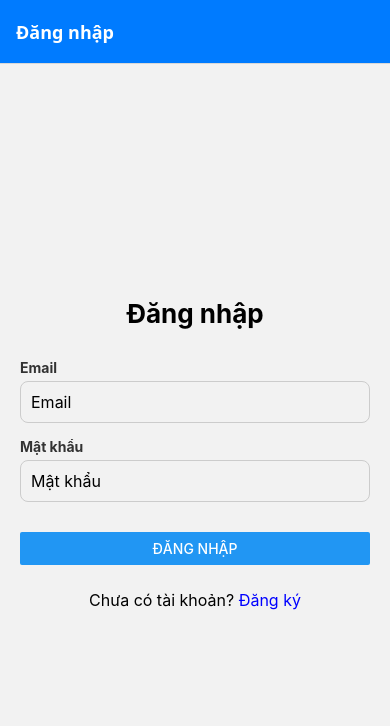
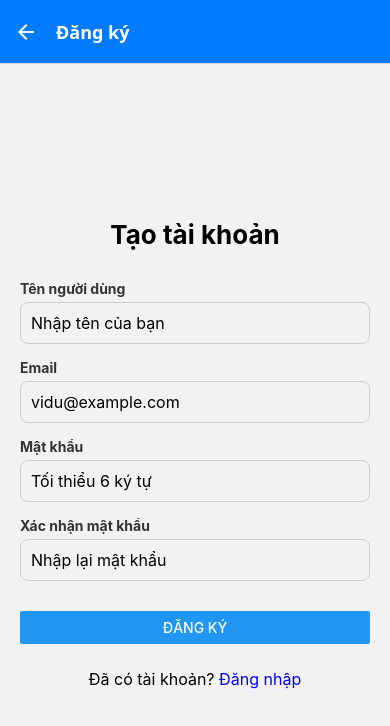
Before and after one commit to longdn81/user-mangagement, a React Native app: screen /Register in a window 390 px wide. Shown: the top 726 px of the page. Built offline with nearby package versions, Linux system fonts and the light colour scheme.

Commit message:
register-logout

```diff
--- a/components/InputField.tsx
+++ b/components/InputField.tsx
@@ -1,7 +1,7 @@
 import React from "react";
-import { View, Text, TextInput, StyleSheet } from "react-native";
+import { View, Text, TextInput, StyleSheet ,TextInputProps} from "react-native";
 
-interface InputProps {
+interface InputProps extends TextInputProps {
   label: string;
   value: string;
   onChangeText: (text: string) => void;
--- a/navigation/AppNavigator.tsx
+++ b/navigation/AppNavigator.tsx
@@ -1,14 +1,41 @@
 import React from "react";
 import { NavigationContainer } from "@react-navigation/native";
 import { createNativeStackNavigator } from "@react-navigation/native-stack";
+import { View, TouchableOpacity, Alert } from "react-native";
+import { Ionicons } from "@expo/vector-icons";
 
 import LoginScreen from "../screens/LoginScreen";
-// import RegisterScreen from "../screens/RegisterScreen";
+import RegisterScreen from "../screens/RegisterScreen";
 import UserListScreen from "../screens/UserListScreen";
 import AddUserScreen from "../screens/AddUserScreen";
 import EditUserScreen from "../screens/EditUserScreen";
 
 const Stack = createNativeStackNavigator();
+// Hàm xử lý đăng xuất
+const handleLogout = (navigation: any) => {
+  Alert.alert(
+    "Đăng xuất", // Tiêu đề
+    "Bạn có chắc chắn muốn đăng xuất?", // Thông báo
+    [
+      // Nút 1: Hủy
+      {
+        text: "Hủy",
+        style: "cancel",
+      },
+      // Nút 2: OK (Đăng xuất)
+      {
+        text: "OK",
+        onPress: () => {
+          // Reset stack và quay về màn hình Login
+          navigation.reset({
+            index: 0,
+            routes: [{ name: "Login" }],
+          });
+        },
+      },
+    ]
+  );
+};
 
 export default function AppNavigator() {
   return (
@@ -26,15 +53,28 @@ export default function AppNavigator() {
           component={LoginScreen}
           options={{ title: "Đăng nhập" }}
         />
-        {/* <Stack.Screen
+        <Stack.Screen
           name="Register"
           component={RegisterScreen}
           options={{ title: "Đăng ký" }}
-        /> */}
+        />
         <Stack.Screen
           name="UserList"
           component={UserListScreen}
-          options={{ title: "Danh sách người dùng" }}
+          options={({ navigation }) => ({
+            title: "Danh sách người dùng",
+            headerRight: () => (
+              <View style={{ flexDirection: "row" }}>
+                {/* Nút Đăng xuất */}
+                <TouchableOpacity
+                  style={{ marginRight: 10 }}
+                  onPress={() => handleLogout(navigation)} // Gọi hàm
+                >
+                  <Ionicons name="log-out-outline" size={28} color="white" />
+                </TouchableOpacity>
+              </View>
+            ),
+          })}
         />
         <Stack.Screen
           name="AddUser"
--- /dev/null
+++ b/screens/RegisterScreen.tsx
@@ -0,0 +1,138 @@
+import React, { useState } from "react";
+import {
+  View,
+  Text,
+  Button,
+  Alert,
+  StyleSheet,
+  TouchableOpacity,
+  ScrollView, // Thêm ScrollView để tránh che khuất khi bàn phím hiện
+} from "react-native";
+import InputField from "../components/InputField"; // Import component
+import { getDatabase, ref, get, set, push, query, orderByChild, equalTo } from "firebase/database";
+import { getApp } from "firebase/app";
+
+export default function RegisterScreen({ navigation }: any) {
+  const [username, setUsername] = useState("");
+  const [email, setEmail] = useState("");
+  const [password, setPassword] = useState("");
+  const [confirmPassword, setConfirmPassword] = useState("");
+
+  const handleRegister = async () => {
+    // 1. Kiểm tra các trường rỗng
+    if (!username || !email || !password || !confirmPassword) {
+      Alert.alert("Lỗi", "Vui lòng nhập đầy đủ thông tin");
+      return;
+    }
+
+    // 2. Kiểm tra mật khẩu khớp
+    if (password !== confirmPassword) {
+      Alert.alert("Lỗi", "Mật khẩu xác nhận không khớp!");
+      return;
+    }
+
+    try {
+      const db = getDatabase(getApp());
+      const usersRef = ref(db, "/"); // Giả định node là "users"
+
+      // 3. Kiểm tra xem email đã tồn tại chưa
+      // Cách hiệu quả hơn là dùng query thay vì get() toàn bộ
+      const emailQuery = query(usersRef, orderByChild("email"), equalTo(email));
+      const snapshot = await get(emailQuery);
+
+      if (snapshot.exists()) {
+        // Nếu snapshot có dữ liệu, nghĩa là email đã tồn tại
+        Alert.alert("Lỗi", "Email này đã được đăng ký. Vui lòng sử dụng email khác.");
+        return;
+      }
+
+      // 4. Nếu email chưa tồn tại, tạo người dùng mới
+      const newUserRef = push(usersRef); // Tạo ID duy nhất
+      await set(newUserRef, {
+        username: username,
+        email: email,
+        password: password, // Cảnh báo: Lưu mật khẩu plain text!
+        deleted: false,
+      });
+
+      Alert.alert(
+        "Thành công",
+        "Đăng ký tài khoản thành công. Vui lòng đăng nhập."
+      );
+      navigation.goBack(); // Quay lại màn hình Login
+
+    } catch (error: any) {
+      console.error("Lỗi đăng ký:", error);
+      Alert.alert("Lỗi", "Không thể hoàn tất đăng ký.");
+    }
+  };
+
+  return (
+    <ScrollView contentContainerStyle={styles.container}>
+      <Text style={styles.title}>Tạo tài khoản</Text>
+
+      <InputField
+        label="Tên người dùng"
+        value={username}
+        onChangeText={setUsername}
+        placeholder="Nhập tên của bạn"
+        autoCapitalize="words"
+      />
+
+      <InputField
+        label="Email"
+        value={email}
+        onChangeText={setEmail}
+        placeholder="vidu@example.com"
+        keyboardType="email-address"
+        autoCapitalize="none"
+      />
+
+      <InputField
+        label="Mật khẩu"
+        value={password}
+        onChangeText={setPassword}
+        placeholder="Tối thiểu 6 ký tự"
+        secure // Tự động là true
+      />
+
+      <InputField
+        label="Xác nhận mật khẩu"
+        value={confirmPassword}
+        onChangeText={setConfirmPassword}
+        placeholder="Nhập lại mật khẩu"
+        secure
+      />
+
+      <View style={{ marginVertical: 15 }}>
+        <Button title="Đăng ký" onPress={handleRegister} />
+      </View>
+
+      <TouchableOpacity onPress={() => navigation.goBack()}>
+        <Text style={styles.loginText}>
+          Đã có tài khoản? <Text style={{ color: "blue" }}>Đăng nhập</Text>
+        </Text>
+      </TouchableOpacity>
+    </ScrollView>
+  );
+}
+
+const styles = StyleSheet.create({
+  // Dùng contentContainerStyle cho ScrollView
+  container: {
+    flexGrow: 1, // Cho phép container lớn lên
+    padding: 20,
+    justifyContent: "center",
+  },
+  title: {
+    fontSize: 26,
+    fontWeight: "bold",
+    textAlign: "center",
+    marginBottom: 30,
+  },
+  loginText: {
+    textAlign: "center",
+    marginTop: 10,
+    fontSize: 16,
+  },
+});
```
